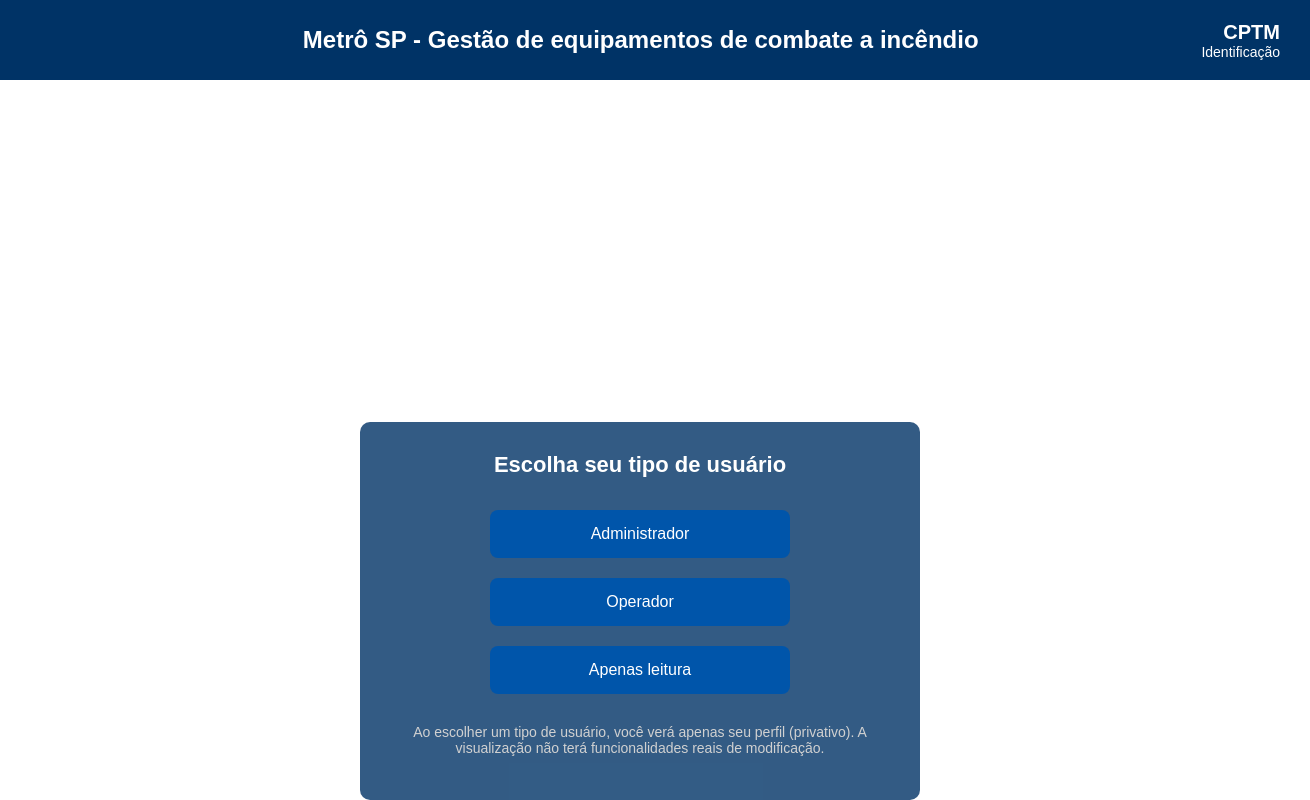
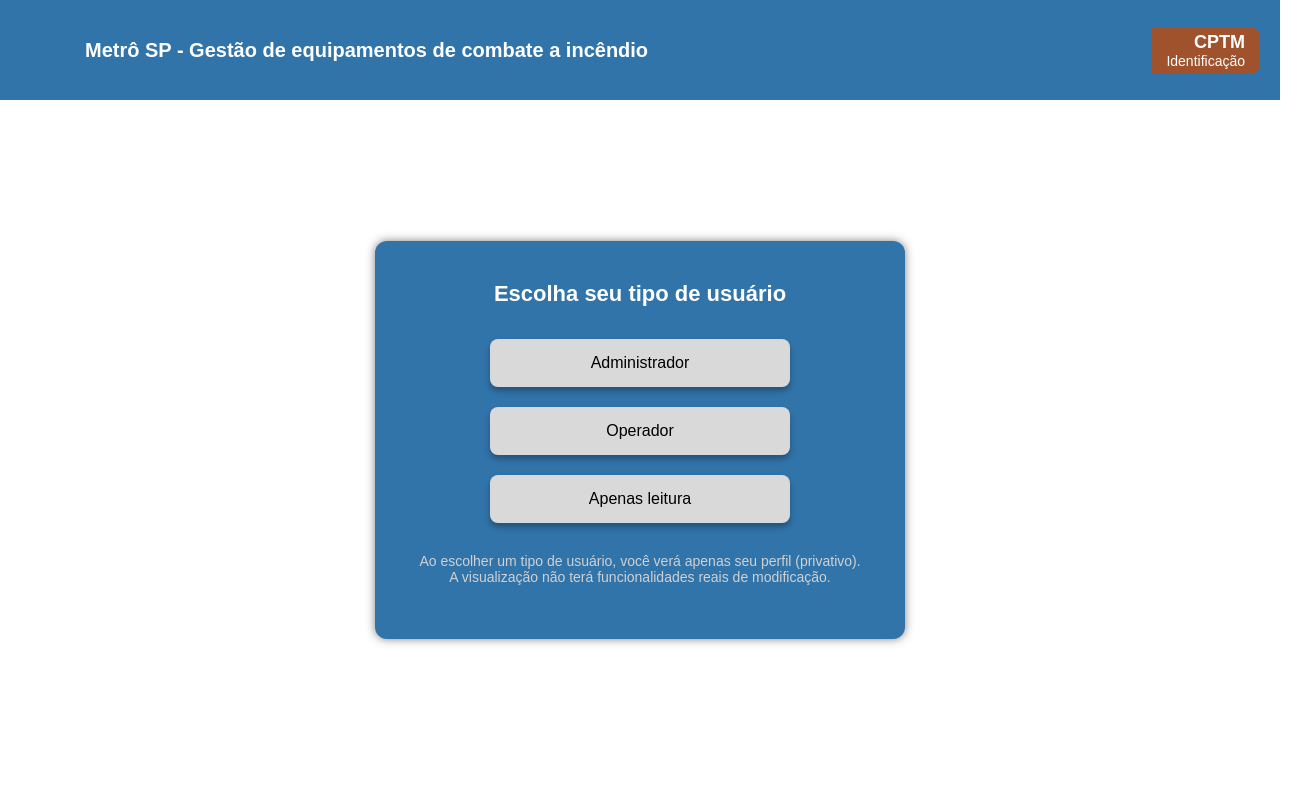
Before and after one commit to Pitucooh/PII_Extintor, a React (Create React App) app: page / in a window 1280 px wide. Shown: the whole page, 1310 px wide, since content can reach past the window. Built offline with nearby package versions, Linux system fonts and the light colour scheme.

Commit message:
update maior  decss

```diff
--- a/src/css/Tela_Inicial.css
+++ b/src/css/Tela_Inicial.css
@@ -1,9 +1,7 @@
-/* Tela_Inicial.css */
-
 body {
   margin: 0;
   font-family: Arial, sans-serif;
-
+  /*background: url('/src/css/imagens.jfif') no-repeat center center fixed;*/
   background-size: cover;
 }
 
@@ -11,39 +9,55 @@ body {
   display: flex;
   flex-direction: column;
   align-items: center;
-  justify-content: space-between;
-  height: 100vh;
+  justify-content: center;
+  height: calc(100vh - 80px);
+  padding-top: 80px;
   color: #fff;
 }
 
 .header {
-  background-color: #003366;
-  width: 100%;
+  position: fixed;
+  top: 0;
+  left: 0;
+  right: 0;
   display: flex;
   justify-content: space-between;
-  padding: 10px 30px;
   align-items: center;
+  background-color: #3174AA;
+  padding: 10px 20px;
   color: white;
+  height: 80px;
+  z-index: 1000;
 }
 
 .header .logo {
 
   background-size: contain;
-  width: 80px;
-  height: 60px;
+  width: 50px;
+  height: 50px;
+}
+
+.header .title {
+  flex-grow: 1;
+  text-align: left;
+  margin-left: 15px;
 }
 
 .header .title h1 {
-  font-size: 24px;
+  font-size: 20px;
   margin: 0;
 }
 
 .header .company {
+  background-color: #A0522D;
+  padding: 5px 15px;
   text-align: right;
+  border-top-right-radius: 10px;
+  border-bottom-right-radius: 10px;
 }
 
 .header .company h2 {
-  font-size: 20px;
+  font-size: 18px;
   margin: 0;
 }
 
@@ -52,12 +66,14 @@ body {
   margin: 0;
 }
 
+
 .content {
-  background-color: rgba(0, 51, 102, 0.8);
-  padding: 30px;
-  border-radius: 10px;
+  background-color: #3174AA;
+  padding: 40px;
+  border-radius: 12px;
   text-align: center;
-  max-width: 500px;
+  max-width: 450px;
+  box-shadow: 0px 0px 10px rgba(0, 0, 0, 0.5);
 }
 
 .content h3 {
@@ -70,8 +86,8 @@ body {
 }
 
 .role-selection button {
-  background-color: #0055aa;
-  color: white;
+  background-color: #D9D9D9;
+  color: black;
   border: none;
   padding: 15px 30px;
   margin: 10px 0;
@@ -80,14 +96,20 @@ body {
   cursor: pointer;
   width: 100%;
   max-width: 300px;
+  box-shadow: 0px 4px 6px rgba(0, 0, 0, 0.3);
 }
 
 .role-selection button:hover {
-  background-color: #003366;
+  background-color: #d4d4d4;
+  transform: translateY(-5px);
+  box-shadow: 0 4px 5px rgba(0, 0, 0, 0.74);
+  color:rgba(0, 51, 102, 0.9)
 }
 
 .info-text {
   font-size: 14px;
   color: #d1d1d1;
   margin-top: 15px;
+  max-width: 700px;
+  text-align: center;
 }
```
Also changed, not shown: src/css/images.jfif (added).
